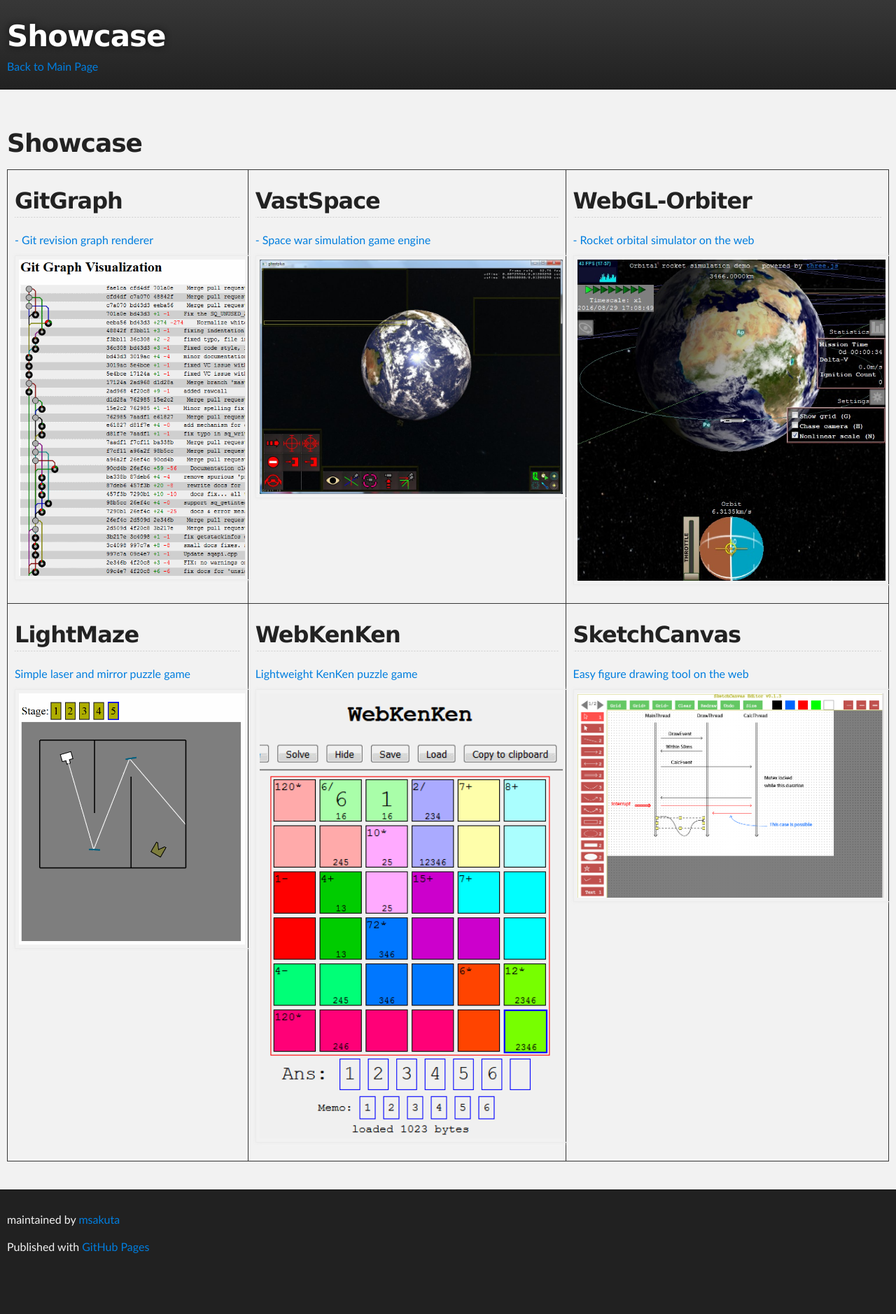
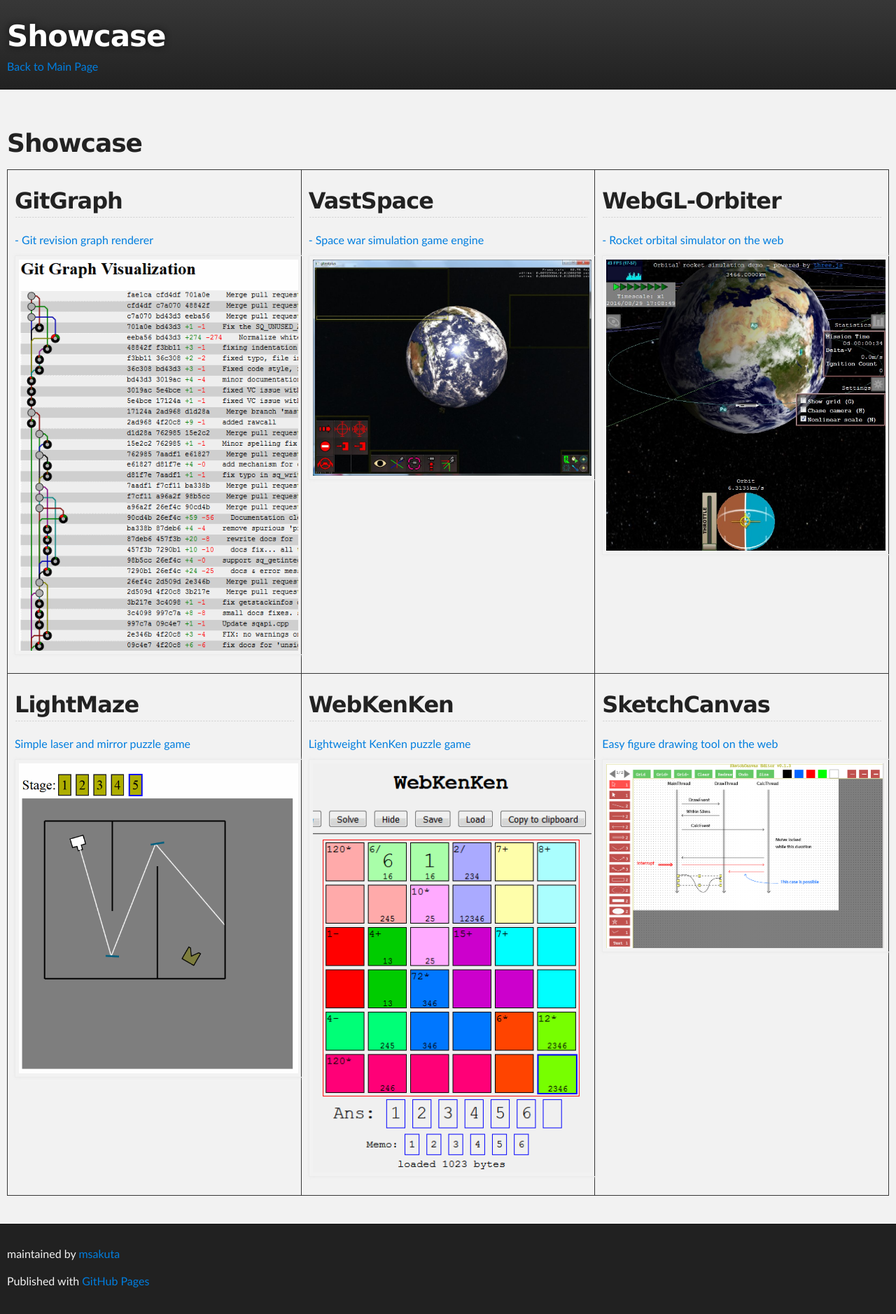
Before and after one commit to msakuta/msakuta.github.io, a Jekyll site: the page built from showcase.html, in a window 1280 px wide. Shown: the whole page at 70% size. Built offline with Jekyll 4.4.1, drawn with Linux system fonts in a browser that asks for light colours; before the commit the page ends 1829 px from its top, so only the background shows below that.

Commit message:
Constrain column width to 30% of screen

```diff
--- a/showcase.html
+++ b/showcase.html
@@ -6,29 +6,29 @@ layout: wide
 <table>
 <tbody>
 	<tr>
-		<td>
+		<td class="showcase">
 			<a href="https://github.com/msakuta/gitgraph"><h2>GitGraph</h2> - Git revision graph renderer</a>
 			<a href="images/showcase/gitgraph.png"><img src="images/showcase/gitgraph.png" style="width: 100%" alt="" /></a>
 		</td>
-		<td>
+		<td class="showcase">
 			<a href="https://github.com/msakuta/VastSpace"><h2>VastSpace</h2> - Space war simulation game engine</a>
 			<a href="images/showcase/VastSpace.jpg"><img src="images/showcase/VastSpace.jpg" style="width: 100%" alt="" /></a>
 		</td>
-		<td>
+		<td class="showcase">
 			<a href="https://github.com/msakuta/WebGL-Orbiter"><h2>WebGL-Orbiter</h2> - Rocket orbital simulator on the web</a>
 			<a href="images/showcase/WebGL-Orbiter.jpg"><img src="images/showcase/WebGL-Orbiter.jpg" style="width: 100%" alt="" /></a>
 		</td>
 	</tr>
 	<tr>
-		<td>
+		<td class="showcase">
 			<a href="https://github.com/msakuta/LightMaze"><h2>LightMaze</h2> Simple laser and mirror puzzle game</a>
 			<a href="images/showcase/LightMaze.png"><img src="images/showcase/LightMaze.png" style="width: 100%" alt="" /></a>
 		</td>
-		<td>
+		<td class="showcase">
 			<a href="https://github.com/msakuta/WebKenKen"><h2>WebKenKen</h2> Lightweight KenKen puzzle game</a>
 			<a href="images/showcase/WebKenKen.png"><img src="images/showcase/WebKenKen.png" alt="" /></a>
 		</td>
-		<td>
+		<td class="showcase">
 			<a href="https://github.com/msakuta/SketchCanvas"><h2>SketchCanvas</h2> Easy figure drawing tool on the web</a>
 			<a href="images/showcase/SketchCanvas.png"><img src="images/showcase/SketchCanvas.png" style="width: 100%" alt="" /></a>
 		</td>
--- a/stylesheets/stylesheet.css
+++ b/stylesheets/stylesheet.css
@@ -262,6 +262,10 @@ img {
   max-width: 100%;
 }
 
+td.showcase{
+  width: 30%;
+}
+
 /*******************************************************************************
 Full-Width Styles
 *******************************************************************************/
```
